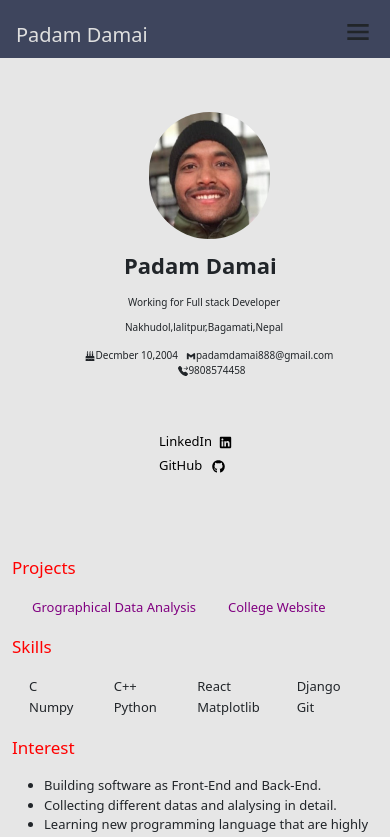
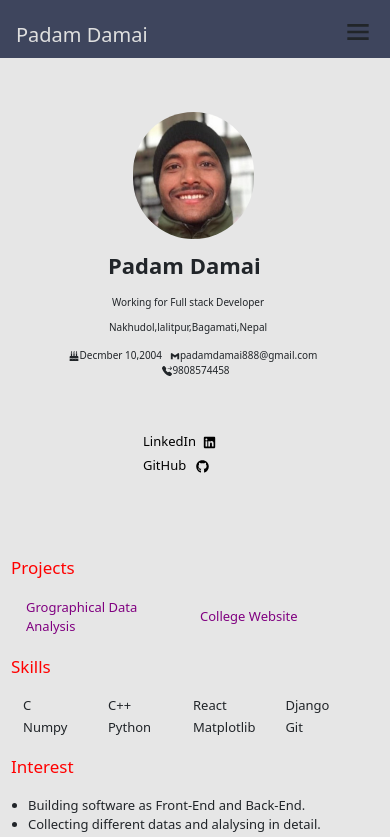
Before and after one commit to padamdamai/my_portfolio, a React (Create React App) app: page /resume in a window 390 px wide. Shown: the top 837 px of the page. Built offline with nearby package versions, Linux system fonts and the light colour scheme.

Commit message:
made responsive for galaxy 0 android 11

```diff
--- a/src/Components/Resume.js
+++ b/src/Components/Resume.js
@@ -101,7 +101,7 @@ Diligent and creative computer engineer having skills in different programming l
 
 				<div className="certificates">
 			<p className="titleCertificates">Certificates </p>
-			<div className="listCertificates">
+			<div className="	">
 
 				<table>
 					<tr>
--- a/src/contact.css
+++ b/src/contact.css
@@ -86,3 +86,14 @@ textArea {
   width: 18rem;
 }
 }
+
+@media (max-width:512px){
+	  .container_main {
+    margin: 3rem 0rem;
+  }
+.form{
+	background-color:rgb(230,230,230);;
+	border: 0px;
+
+}
+	}
--- a/src/index.css
+++ b/src/index.css
@@ -157,7 +157,7 @@ article{
   color:#808080;
 }
 
-/*..........................................responsive...................*/
+/*..........................................responsive (galaxy note 20 android 11)...................*/
 
 @media (max-width:512px){
 .icons_menuAndCross{
@@ -221,3 +221,14 @@ height: 14rem;
 }
 
 }
+
+/*...........................................responsive((galaxy $20 android 11.)..................................*/
+@media (max-width:512px){
+.main_content{
+ display:flex;
+ flex-direction:column;
+ margin-top:123px;
+ margin-left:71px;
+}
+
+  }
--- a/src/project.css
+++ b/src/project.css
@@ -57,7 +57,7 @@ box-shadow: rgb(38, 57, 77) 0px 20px 30px -10px;
 .project_head{
 	margin:10rem 0px 0px 1rem;
 }
-
+/*.........................................................responsive........................*/
 @media (max-width:512px){
 .project_head {
  margin:10rem 0px -15rem -1rem;
@@ -85,3 +85,16 @@ box-shadow: rgb(38, 57, 77) 0px 20px 30px -10px;
 }
 
 }
+
+@media (max-width: 512px) {
+  .project_head {
+    margin: 10rem 0px -15rem -28px;
+    text-align: center;
+  }
+  .title_project {
+  margin-left: 28px;
+}
+  .card_main_container {
+    margin-left: 3rem;
+  }
+}
--- a/src/resume.css
+++ b/src/resume.css
@@ -160,3 +160,37 @@ padding-left: 3px;
 }
 
 }
+
+
+/*..................................................responsive (galaxy $20 android 11)*/
+
+
+
+@media (max-width:512px){
+
+.inner_container{
+	display:flex;
+	flex-direction: column;
+	margin: 7rem 2rem -2rem 35rem;
+	 width: 23rem;
+}
+  .project, .skills, .interest, .certificates {
+    margin: 0rem 1rem 1rem 37rem;
+  }
+  .listInterest {
+    width: 22rem;
+  }
+    table tr td > a {
+    width: 9rem;
+  }
+   table tr > td {
+    margin-left: 175rem;
+    padding-left: 27px;
+    width: 85px;
+}
+.titleSkills, .titleProjects, .titleInterest, .certificates {
+  font-size: 17px;
+  color: red;
+  margin-left: 15px;
+}
+}
```
